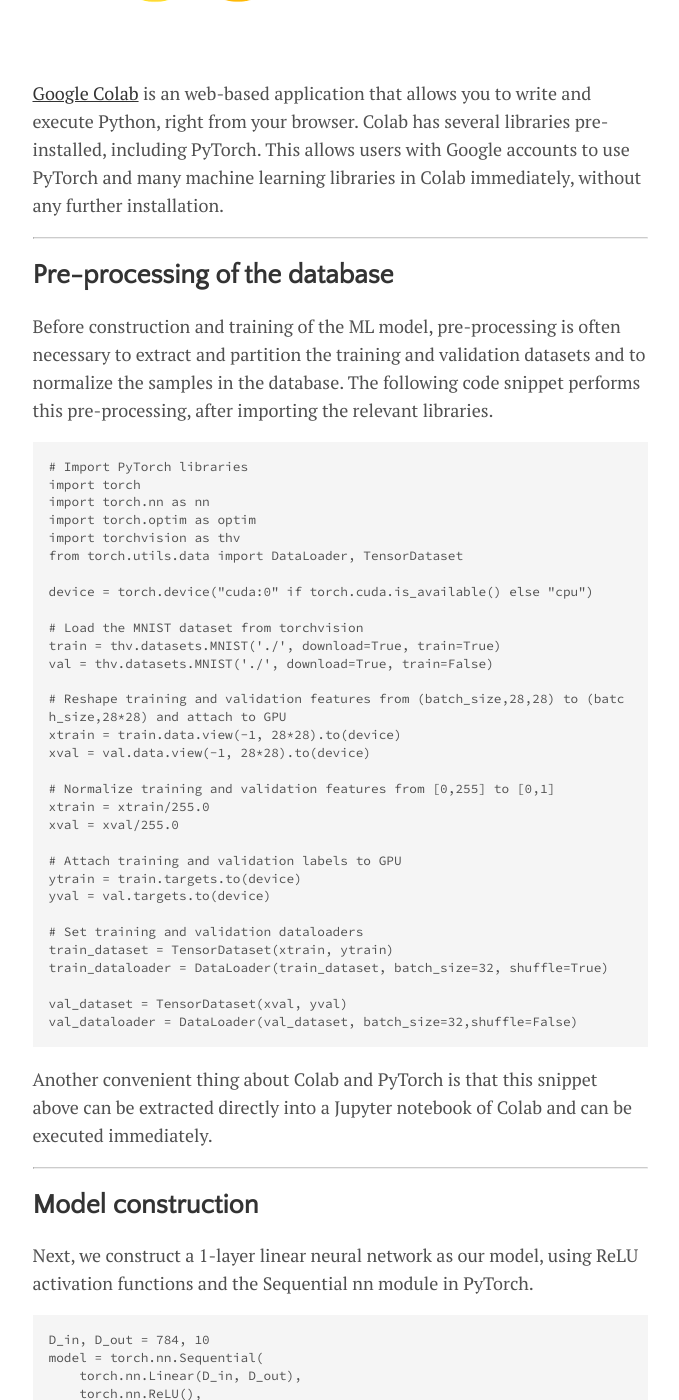
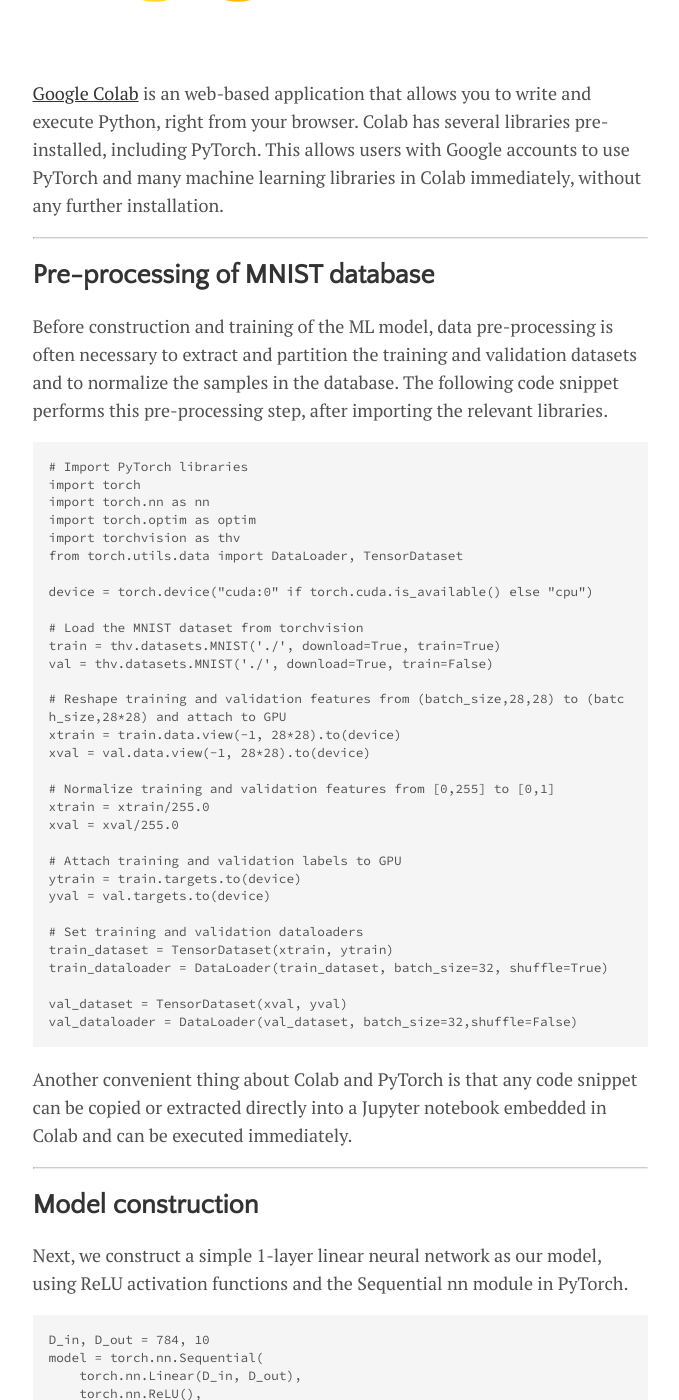
Before and after one commit to CheeGY/cheegy.github.io, a Jekyll site: the page built from _posts/2020-12-31-PyTorchColab.md, in a window 1280 px wide and 1400 px high, scrolled down 2379 px. Shown: the whole window, without its empty margins (300-979 px from the left). Built offline with Jekyll 4.4.1, drawn with Linux system fonts in a browser that asks for light colours; some of the changed text lies outside the part shown.

Commit message:
Update 2020-12-31-PyTorchColab.md

````diff
--- a/_posts/2020-12-31-PyTorchColab.md
+++ b/_posts/2020-12-31-PyTorchColab.md
@@ -34,8 +34,8 @@ Before going into the details of the code implementation, let's briefly introduc
 
 ---
 
-## Pre-processing of the database
-Before construction and training of the ML model, pre-processing is often necessary to extract and partition the training and validation datasets and to normalize the samples in the database. The following code snippet performs this pre-processing, after importing the relevant libraries.
+## Pre-processing of MNIST database
+Before construction and training of the ML model, data pre-processing is often necessary to extract and partition the training and validation datasets and to normalize the samples in the database. The following code snippet performs this pre-processing step, after importing the relevant libraries.
 
 ```Python3
 # Import PyTorch libraries
@@ -71,12 +71,12 @@ val_dataset = TensorDataset(xval, yval)
 val_dataloader = DataLoader(val_dataset, batch_size=32,shuffle=False)
 ```
 
-Another convenient thing about Colab and PyTorch is that this snippet above can be extracted directly into a Jupyter notebook of Colab and can be executed immediately.
+Another convenient thing about Colab and PyTorch is that any code snippet can be copied or extracted directly into a Jupyter notebook embedded in Colab and can be executed immediately.
 
 ----
 
 ## Model construction
-Next, we construct a 1-layer linear neural network as our model, using ReLU activation functions and the Sequential nn module in PyTorch.
+Next, we construct a simple 1-layer linear neural network as our model, using ReLU activation functions and the Sequential nn module in PyTorch.
 
 ```Python3
 D_in, D_out = 784, 10
@@ -89,7 +89,7 @@ model = torch.nn.Sequential(
 ---
 
 ## Model training and validation (prediction)
-Following that, we implement the following training module, where the model is being trained. Since we are dealing with a multi-class classification problem, the cross entropy loss is used as the objective function and stochastic gradient descent (SGD) is used as the optimizer.
+Following that, we implement the following training module, where the model is trained and learns features in the images. Since we are dealing with a multi-class classification problem, the cross entropy loss is used as the objective function. Stochastic gradient descent (SGD) is used as the optimizer.
 
 ```Python3
 num_epochs = 15
@@ -149,4 +149,4 @@ for t in range(num_epochs):
 ---
 
 ## Results and Conclusion
-In this example, we obtained training and validation errors of $9.74\%$ and $7.43\%$, which is typical of the performance of a 1-layer NN model for the MNIST database. There exists more sophisticated models such as convolutional neural networks that can achieve errors of less than $1\%$. Apart from recognizing handwritten digits, ML has also been deployed in several applications in computer vision and natural language processing.
+In this simple example, we achieved training and validation errors of $9.74\%$ and $7.43\%$, which is typical of the performance of a 1-layer NN model for the MNIST database. There exists more sophisticated models such as convolutional neural networks that can achieve errors of less than $1\%$. Apart from recognizing handwritten digits, ML has also been deployed in several applications in computer vision and natural language processing.
````
